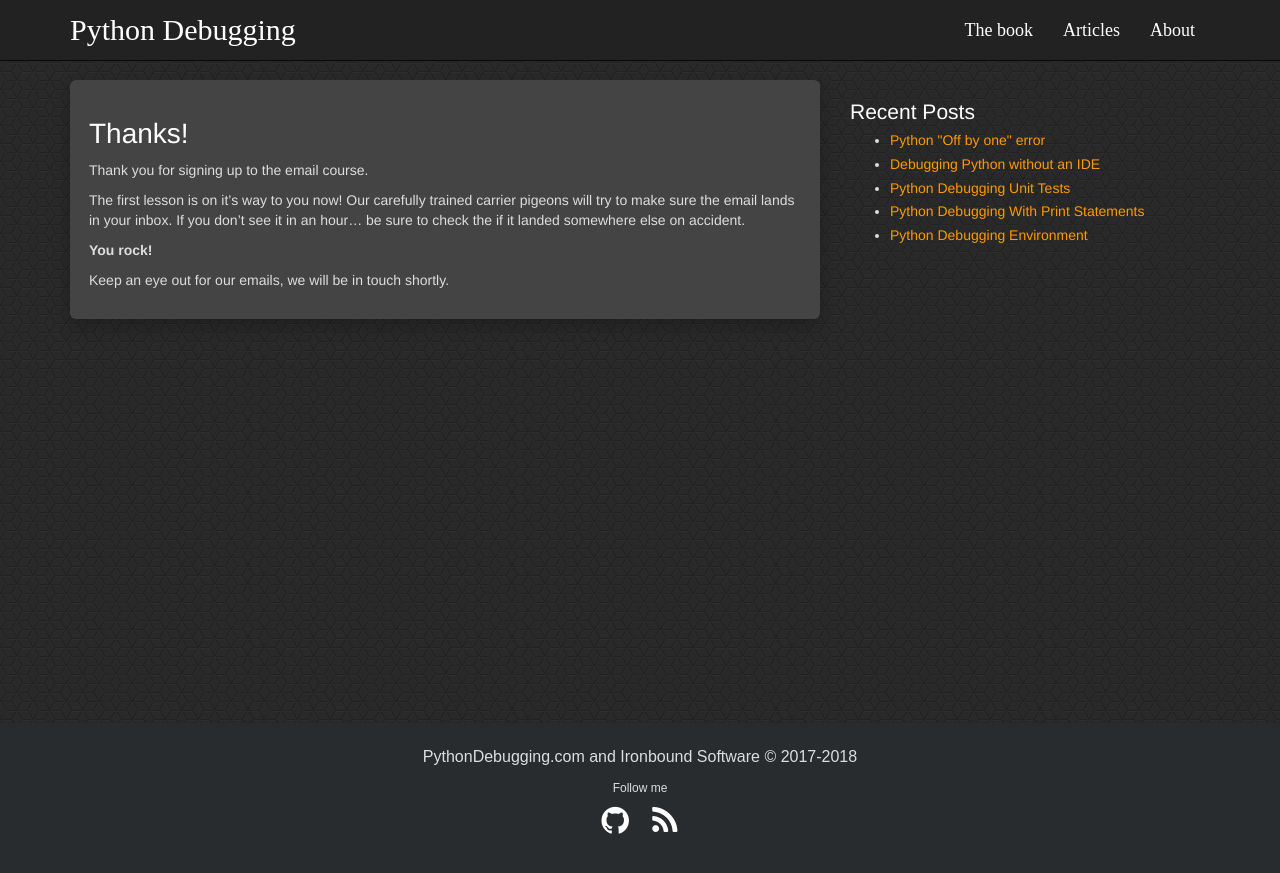
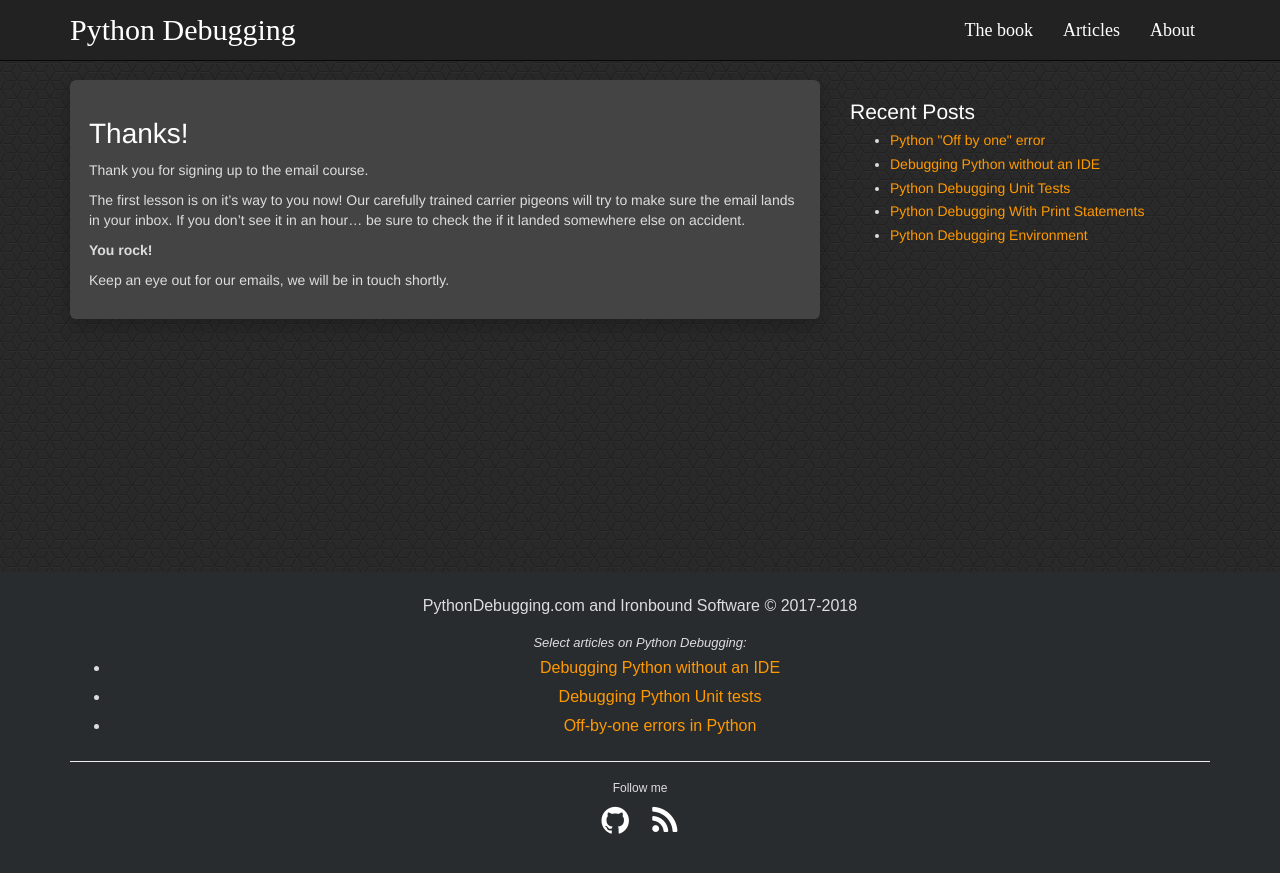
Before and after one commit to nloadholtes/pythondebugging.com, a Jekyll site: the page built from thank-you.md, in a window 1280 px wide. Shown: the top 873 px of the page. Built offline with Jekyll 4.4.1, drawn with Linux system fonts in a browser that asks for light colours; our own code applies the rules of GitHub Pages for plain Markdown files.

Commit message:
Footer links

```diff
--- a/_includes/footer.html
+++ b/_includes/footer.html
@@ -2,6 +2,13 @@
       <div class="container">
         <div class="footer">
           <p>PythonDebugging.com and Ironbound Software &copy; 2017-2018</p>
+          <em style="font-size:small">Select articles on Python Debugging:</em>
+          <ul>
+            <li><a href="/articles/debugging-python-without-ide">Debugging Python without an IDE</a></li>
+            <li><a href="/articles/python-debugging-unit-test">Debugging Python Unit tests</a></li>
+            <li><a href="/articles/python-off-by-one-error-range">Off-by-one errors in Python</a></li>
+          </ul>
+          <hr>
           {% include social.html %}
         </div>
       </div>
```
